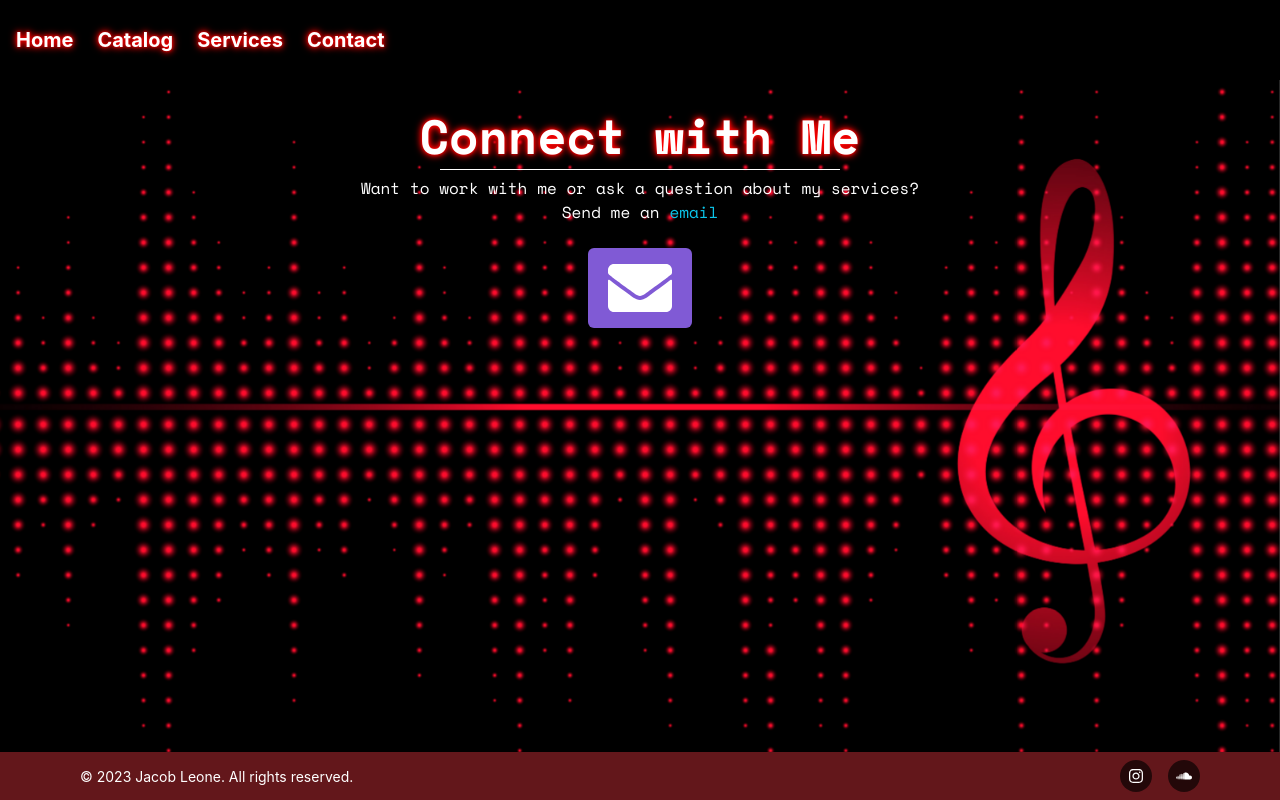
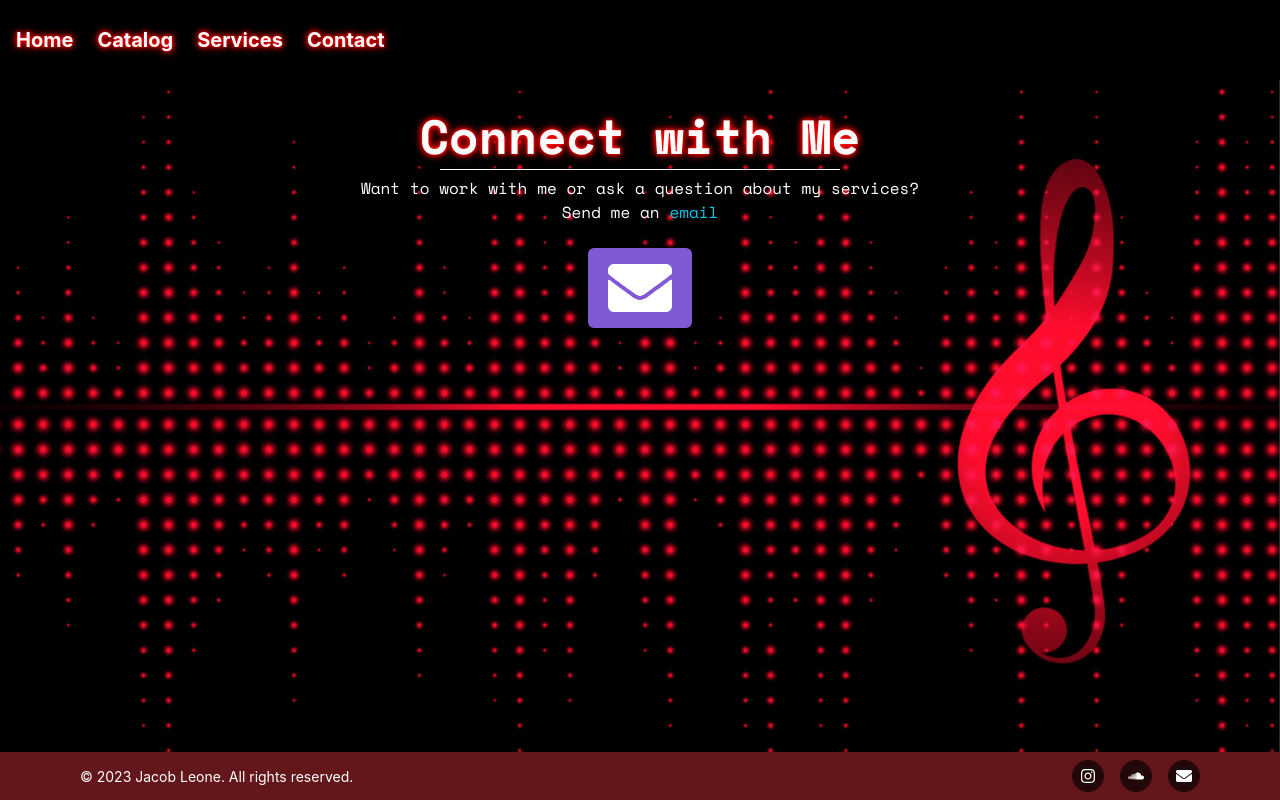
Before and after one commit to jacklion710/jacobleone-music-portfolio, a Next.js app: page /Contact in a window 1280 px wide. Built offline with nearby package versions, Linux system fonts and the light colour scheme.

Commit message:
Added email icon to footer

```diff
--- a/components/Footer.tsx
+++ b/components/Footer.tsx
@@ -7,7 +7,7 @@ import {
   useColorModeValue,
   VisuallyHidden
 } from '@chakra-ui/react';
-import { FaInstagram, FaSoundcloud } from 'react-icons/fa';
+import { FaInstagram, FaSoundcloud, FaEnvelope } from 'react-icons/fa'; // Step 1: Import FaEnvelope
 import { ReactNode } from 'react';
 
 const SocialButton = ({
@@ -58,11 +58,14 @@ export default function Footer() {
         align={{ base: 'center', md: 'center' }}>
         <Text fontSize="sm">© 2023 Jacob Leone. All rights reserved.</Text>
         <Stack direction={'row'} spacing={4}>
-          <SocialButton label={'Instagram'} href={'#'}>  {/* Placeholder link */}
+          <SocialButton label={'Instagram'} href={'#'}>
             <FaInstagram />
           </SocialButton>
-          <SocialButton label={'SoundCloud'} href={'#'}>  {/* Placeholder link */}
+          <SocialButton label={'SoundCloud'} href={'#'}>
             <FaSoundcloud />
+          </SocialButton>
+          <SocialButton label={'Email'} href={'mailto:your-email@example.com'}> {/* Step 2: Add email icon and mailto link */}
+            <FaEnvelope />
           </SocialButton>
         </Stack>
       </Container>
```
